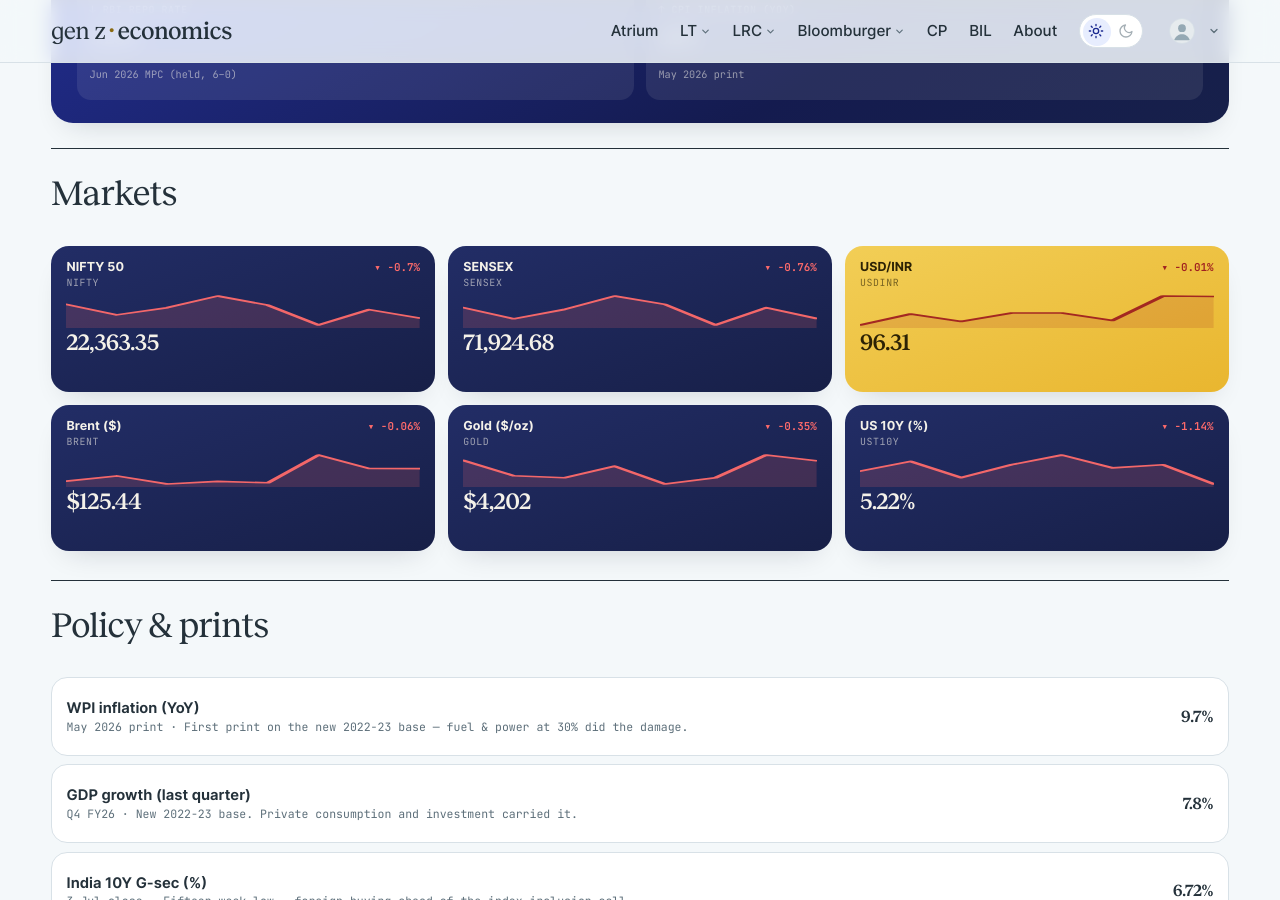
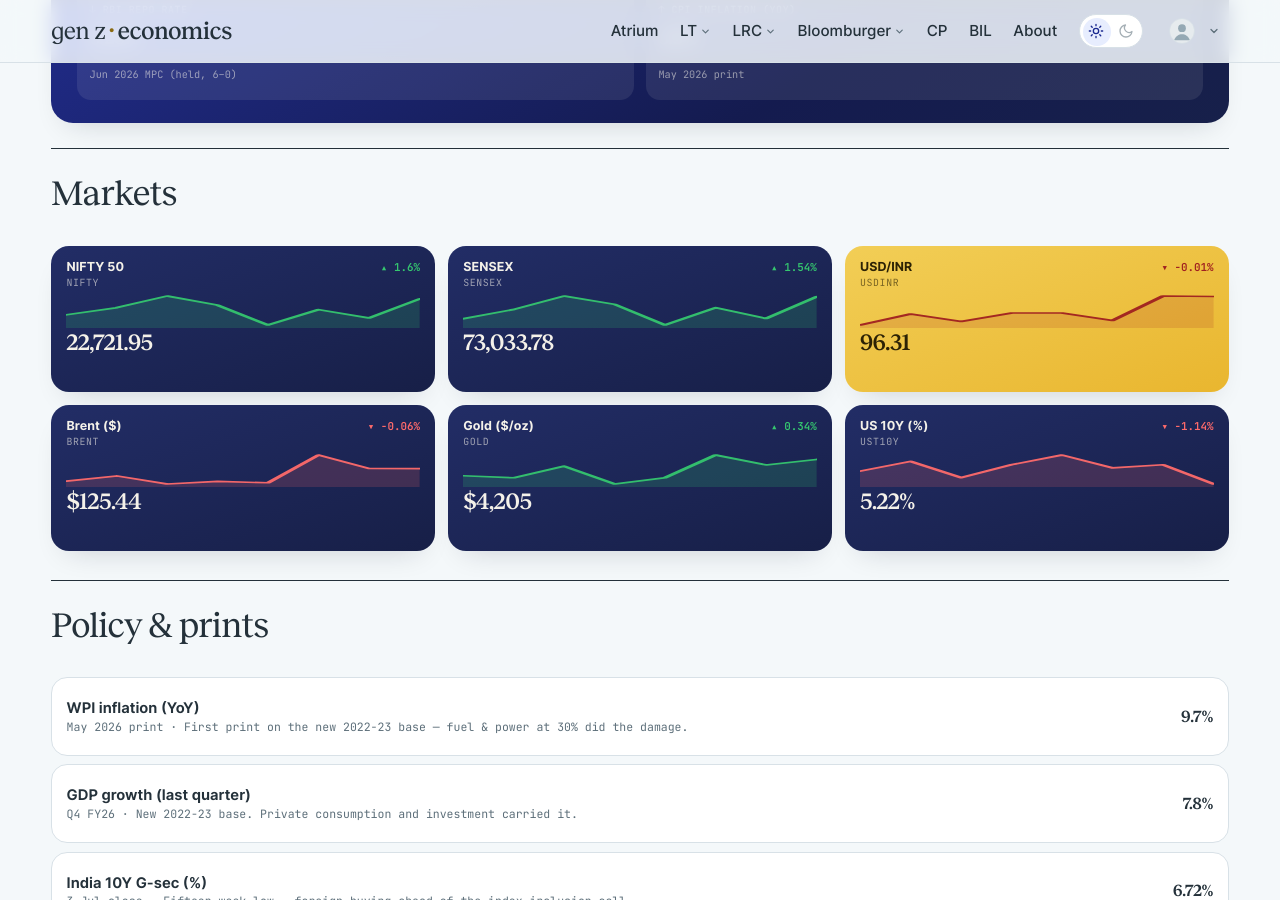
Before and after one commit to harsharya7021/genz-economics.com, a Jekyll site: the page built from macro-watch.html, in a window 1280 px wide and 900 px high, scrolled down 599 px. Built offline with Jekyll 4.4.1, drawn with Linux system fonts in a browser that asks for light colours; comment, search, counter and statistics services are not loaded.

Commit message:
data: morning market refresh

```diff
--- a/_data/macro.json
+++ b/_data/macro.json
@@ -1,34 +1,34 @@
 {
-  "as_of": "12 Oct 2026 close",
+  "as_of": "13 Oct 2026 close",
   "auto": {
     "nifty": {
       "label": "NIFTY 50",
-      "v": "22,363.35",
-      "chg": -0.7,
+      "v": "22,721.95",
+      "chg": 1.6,
       "spark": [
-        22620.449,
         22421.949,
         22555.75,
         22776.1,
         22603.051,
         22231.801,
         22520.449,
-        22363.35
+        22363.35,
+        22721.949
       ]
     },
     "sensex": {
       "label": "SENSEX",
-      "v": "71,924.68",
-      "chg": -0.76,
+      "v": "73,033.78",
+      "chg": 1.54,
       "spark": [
-        72480.289,
         71909.703,
         72382.469,
         73067.812,
         72638.703,
         71593.242,
         72472.328,
-        71924.68
+        71924.68,
+        73033.781
       ]
     },
     "usdinr": {
@@ -63,17 +63,17 @@
     },
     "gold": {
       "label": "Gold ($/oz)",
-      "v": "$4,202",
-      "chg": -0.35,
+      "v": "$4,205",
+      "chg": 0.34,
       "spark": [
-        4202.3,
         4162.3,
         4156.8,
         4187.1,
         4140.7,
         4157.0,
         4216.3,
-        4201.5
+        4190.6,
+        4204.9
       ]
     },
     "ust10y": {
--- a/_data/markets.yml
+++ b/_data/markets.yml
@@ -2,16 +2,15 @@
 # USD/INR) are refreshed each weekday morning by the market-data workflow;
 # the India 10Y G-Sec line is maintained by hand. Do not hand-edit the
 # live tickers — the job overwrites them.
-as_of: 12 Oct 2026
+as_of: 13 Oct 2026
 tickers:
 - symbol: NIFTY 50
   code: ^NSEI
-  value: 22,363.35
-  change: −157.10
-  pct: −0.70%
-  dir: down
+  value: 22,721.95
+  change: '+358.60'
+  pct: +1.60%
+  dir: up
   spark:
-  - 22620.449
   - 22421.949
   - 22555.75
   - 22776.1
@@ -19,14 +18,14 @@ tickers:
   - 22231.801
   - 22520.449
   - 22363.35
+  - 22721.949
 - symbol: SENSEX
   code: BSE
-  value: 71,924.68
-  change: −547.65
-  pct: −0.76%
-  dir: down
+  value: 73,033.78
+  change: +1,109.10
+  pct: +1.54%
+  dir: up
   spark:
-  - 72480.289
   - 71909.703
   - 72382.469
   - 73067.812
@@ -34,6 +33,7 @@ tickers:
   - 71593.242
   - 72472.328
   - 71924.68
+  - 73033.781
 - symbol: USD / INR
   code: FX
   value: '96.31'
```
